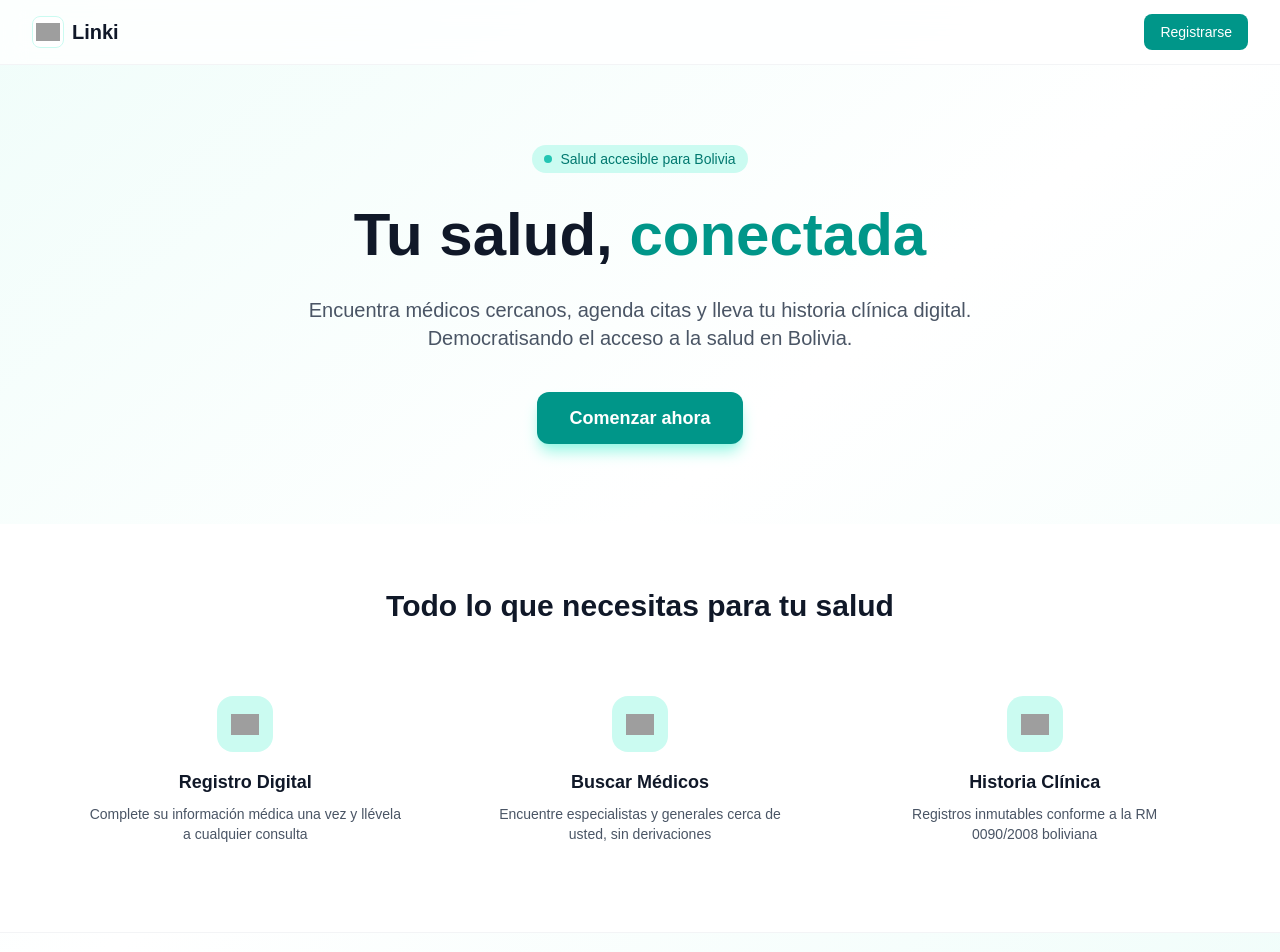
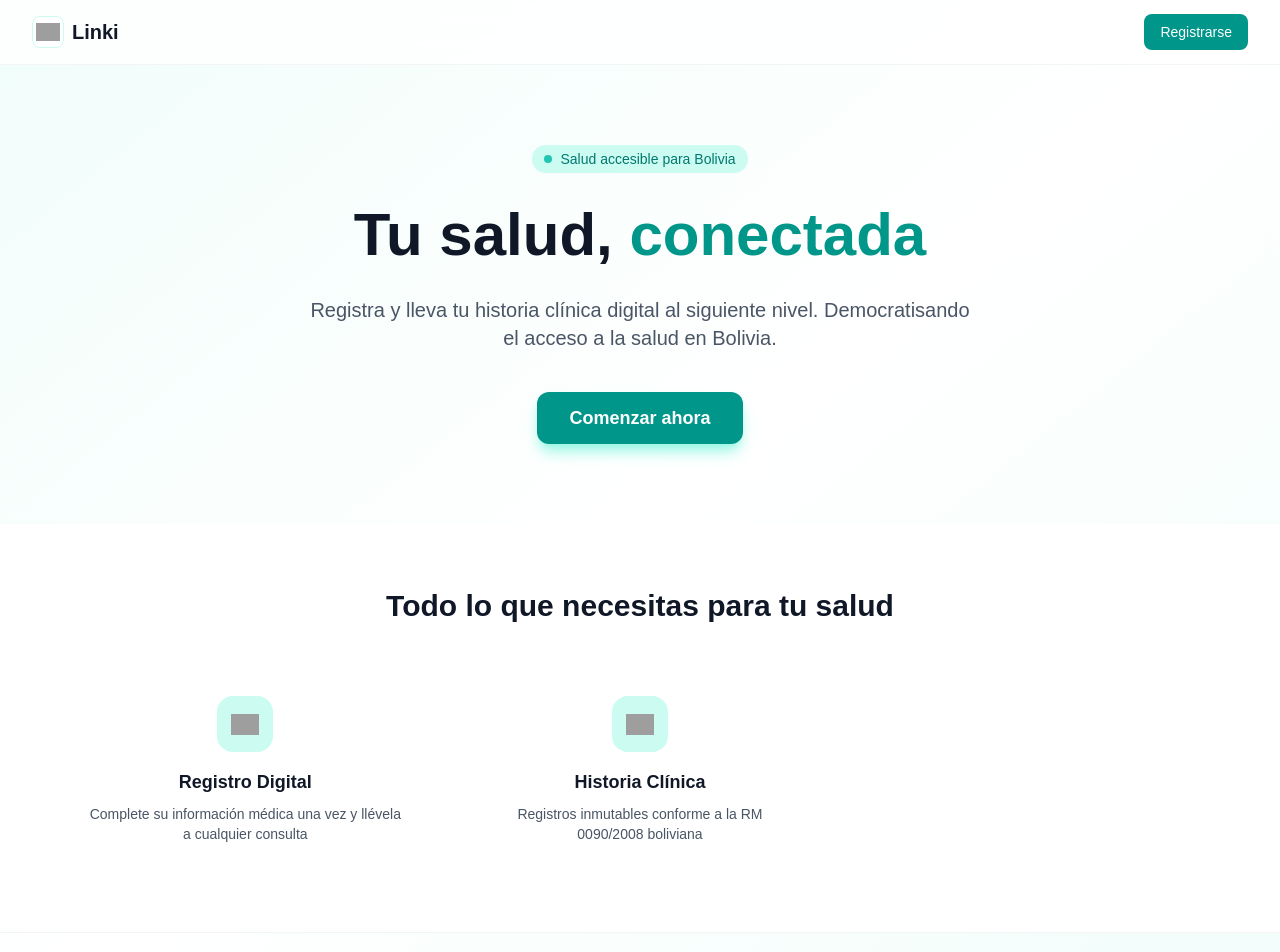
Before and after one commit to LanaDelRey07/Linki-Project, a Next.js app in the folder frontend/: page / in a window 1280 px wide. Shown: the top 952 px of the page. Built offline with nearby package versions, Linux system fonts and the light colour scheme; grey boxes are pictures that could not be loaded.

Commit message:
actualizacion de quitado de boton de busqueda de medicos

```diff
--- a/frontend/src/app/page.tsx
+++ b/frontend/src/app/page.tsx
@@ -39,7 +39,7 @@ export default function Home() {
               Tu salud, <span className="text-teal-600">conectada</span>
             </h1>
             <p className="text-lg md:text-xl text-gray-600 max-w-2xl mx-auto mb-10">
-              Encuentra médicos cercanos, agenda citas y lleva tu historia clínica digital.
+              Registra y lleva tu historia clínica digital al siguiente nivel.
               Democratisando el acceso a la salud en Bolivia.
             </p>
             <div className="flex flex-col sm:flex-row gap-4 justify-center">
@@ -70,7 +70,7 @@ export default function Home() {
                 <h3 className="text-lg font-semibold text-gray-900 mb-2">Registro Digital</h3>
                 <p className="text-gray-600 text-sm">Complete su información médica una vez y llévela a cualquier consulta</p>
               </div>
-              <div className="text-center p-6">
+              {/* <div className="text-center p-6">
                 <div className="w-14 h-14 bg-teal-100 rounded-2xl flex items-center justify-center mx-auto mb-4">
                   <img
                     src="/logo.png"
@@ -80,7 +80,7 @@ export default function Home() {
                 </div>
                 <h3 className="text-lg font-semibold text-gray-900 mb-2">Buscar Médicos</h3>
                 <p className="text-gray-600 text-sm">Encuentre especialistas y generales cerca de usted, sin derivaciones</p>
-              </div>
+              </div> */}
               <div className="text-center p-6">
                 <div className="w-14 h-14 bg-teal-100 rounded-2xl flex items-center justify-center mx-auto mb-4">
                   <img
```
